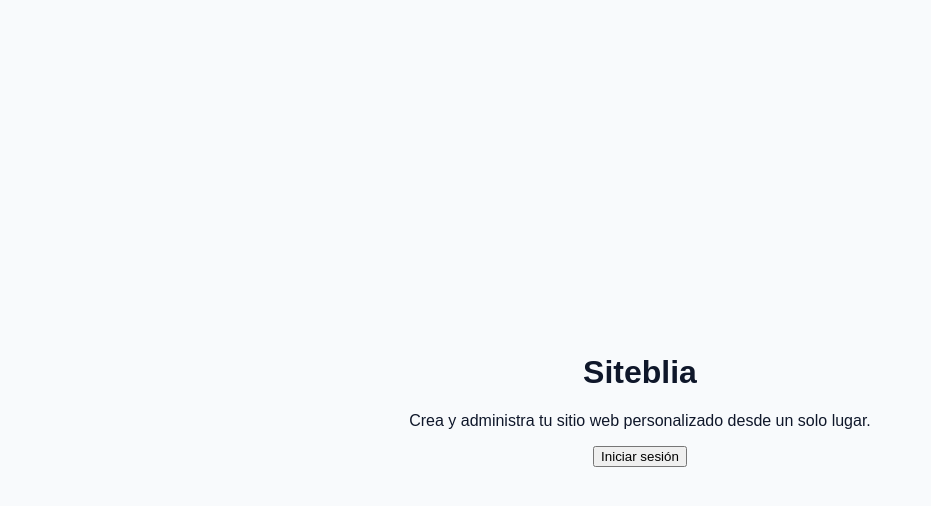
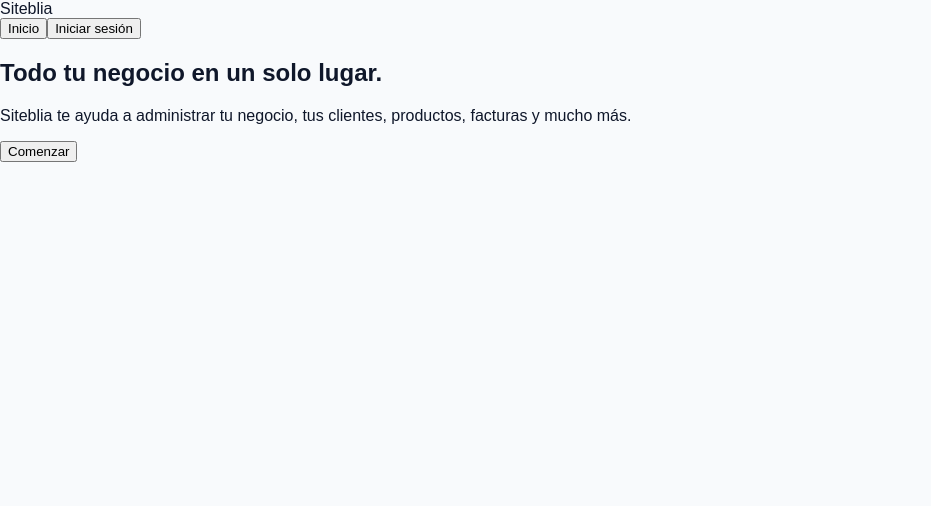
Before and after one commit to siteblia-web/Siteblia, a React (Vite) app: page / in a window 1280 px wide. Shown: the top 506 px of the page, without its empty margins (0-931 px from the left). Built offline with nearby package versions, Linux system fonts and the light colour scheme.

Commit message:
Update App.jsx

```diff
--- a/src/App.jsx
+++ b/src/App.jsx
@@ -1,46 +1,56 @@
 import { useState } from "react";
 
 function App() {
-  const [screen, setScreen] = useState("welcome");
+  const [view, setView] = useState("home");
 
   return (
-    <main
-      style={{
-        minHeight: "100vh",
-        display: "flex",
-        alignItems: "center",
-        justifyContent: "center",
-        padding: "24px",
-        fontFamily: "Arial, sans-serif",
-      }}
-    >
-      <div style={{ maxWidth: "500px", textAlign: "center" }}>
-        <h1>Siteblia</h1>
+    <div className="app">
+      <header className="navbar">
+        <div className="logo">Siteblia</div>
 
-        {screen === "welcome" && (
-          <>
+        <nav>
+          <button onClick={() => setView("home")}>Inicio</button>
+          <button onClick={() => setView("login")}>Iniciar sesión</button>
+        </nav>
+      </header>
+
+      <main className="content">
+        {view === "home" && (
+          <section className="hero">
+            <h1>Todo tu negocio en un solo lugar.</h1>
+
             <p>
-              Crea y administra tu sitio web personalizado desde un solo lugar.
+              Siteblia te ayuda a administrar tu negocio, tus clientes,
+              productos, facturas y mucho más.
             </p>
 
-            <button onClick={() => setScreen("login")}>
-              Iniciar sesión
+            <button
+              className="primary-button"
+              onClick={() => setView("login")}
+            >
+              Comenzar
             </button>
-          </>
+          </section>
         )}
 
-        {screen === "login" && (
-          <>
+        {view === "login" && (
+          <section className="login">
             <h2>Iniciar sesión</h2>
-            <p>Próximamente conectaremos este formulario con Supabase.</p>
 
-            <button onClick={() => setScreen("welcome")}>
+            <p>
+              Próximamente podrás acceder a tu cuenta de Siteblia.
+            </p>
+
+            <button
+              className="primary-button"
+              onClick={() => setView("home")}
+            >
               Volver
             </button>
-          </>
+          </section>
         )}
-      </div>
-    </main>
+      </main>
+    </div>
   );
 }
 
```
